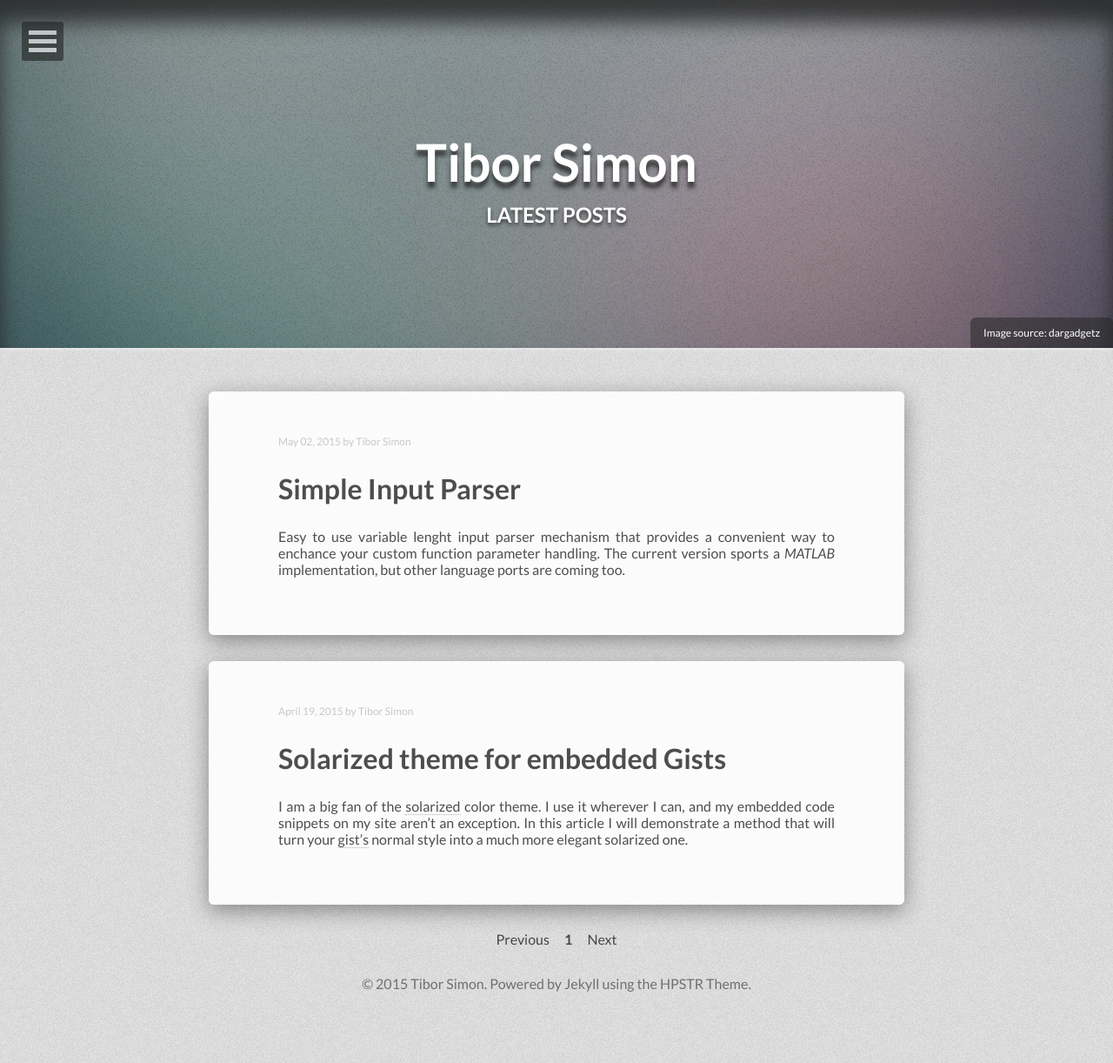
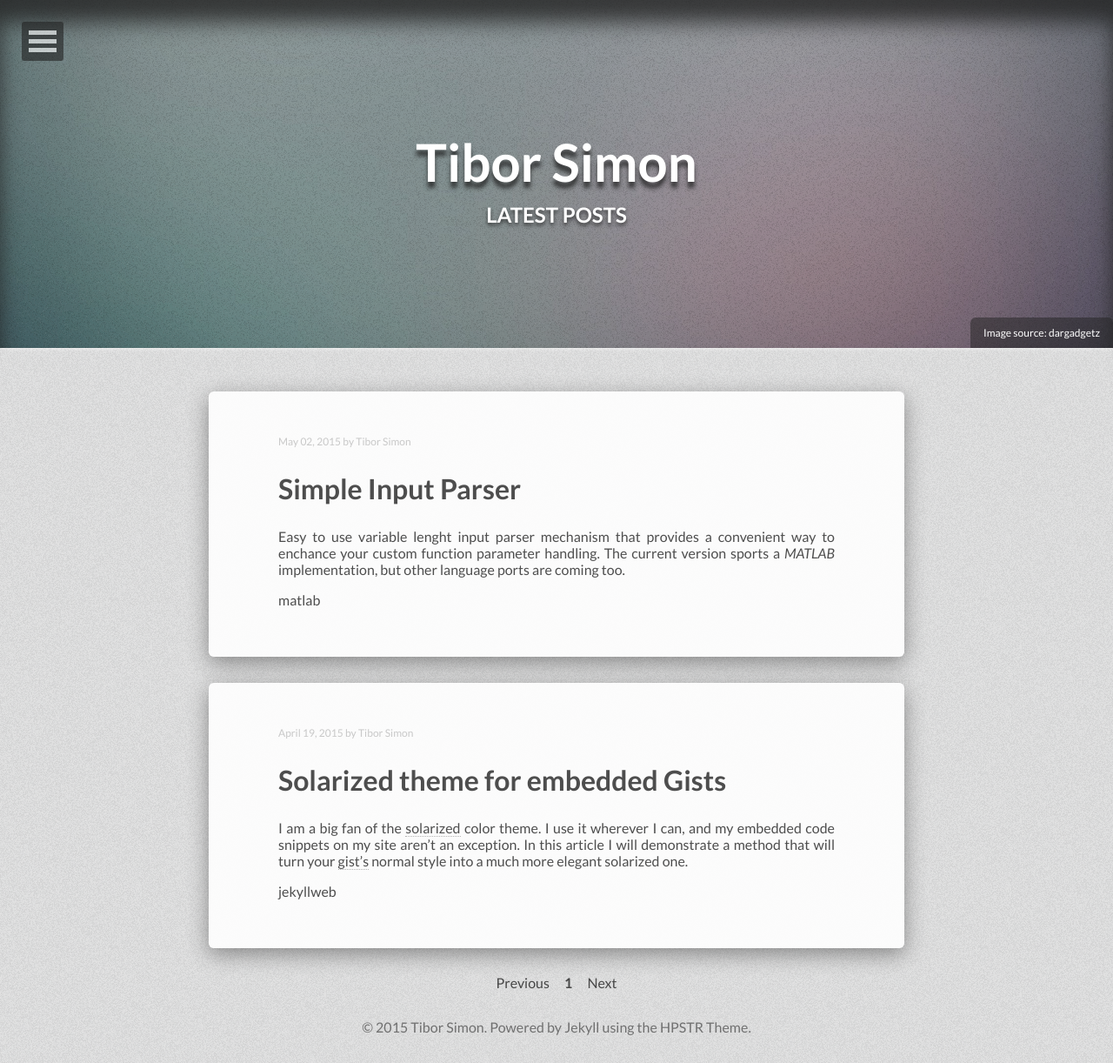
Before and after one commit to tiborsimon/tiborsimon.github.io, a Jekyll site: the page built from index.html, in a window 1280 px wide. Shown: the whole page at 87% size. Built offline with Jekyll 4.4.1, drawn with Linux system fonts in a browser that asks for light colours; nearby versions of some CDN libraries; the list of posts is cut into pages by our own code; before the commit the page ends 1172 px from its top, so only the background shows below that.

Commit message:
Update index.html

```diff
--- a/index.html
+++ b/index.html
@@ -37,6 +37,7 @@ image:
   <div class="entry-content">
     {{ post.excerpt }}
   </div><!-- /.entry-content -->
+  <span class="entry-tags">{% for tag in post.tags %}<a href="{{ site.url }}/tags/#{{ tag }}" title="Pages tagged {{ tag }}" class="tag"><span class="term">{{ tag }}</span></a>{% unless forloop.last %}{% endunless %}{% endfor %}</span>
 </article><!-- /.hentry -->
 {% endfor %}
 
```
